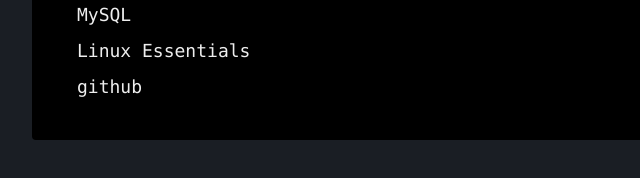
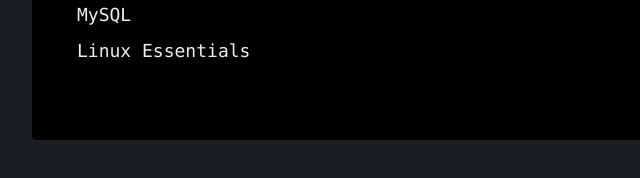
Before and after one commit to git-cardoso/pr0m3theus.github.io, a plain HTML site: page index.html in a window 1280 px wide. Shown: the part 478-656 px from the top of the page, 233-873 px from the left. Drawn offline with Linux system fonts and the light colour scheme.

Commit message:
Update index.html

```diff
--- a/index.html
+++ b/index.html
@@ -28,7 +28,7 @@
             <span cmd>Django</span>
             <span cmd>MySQL</span>
             <span cmd>Linux Essentials</span>
-            <span cmd>github <a href="https://github.com/jfc-devops" target="_blank"></a></span>
+            <span cmd> <a href="https://github.com/jfc-devops" target="_blank"></a></span>
 
         </div>
 
```
